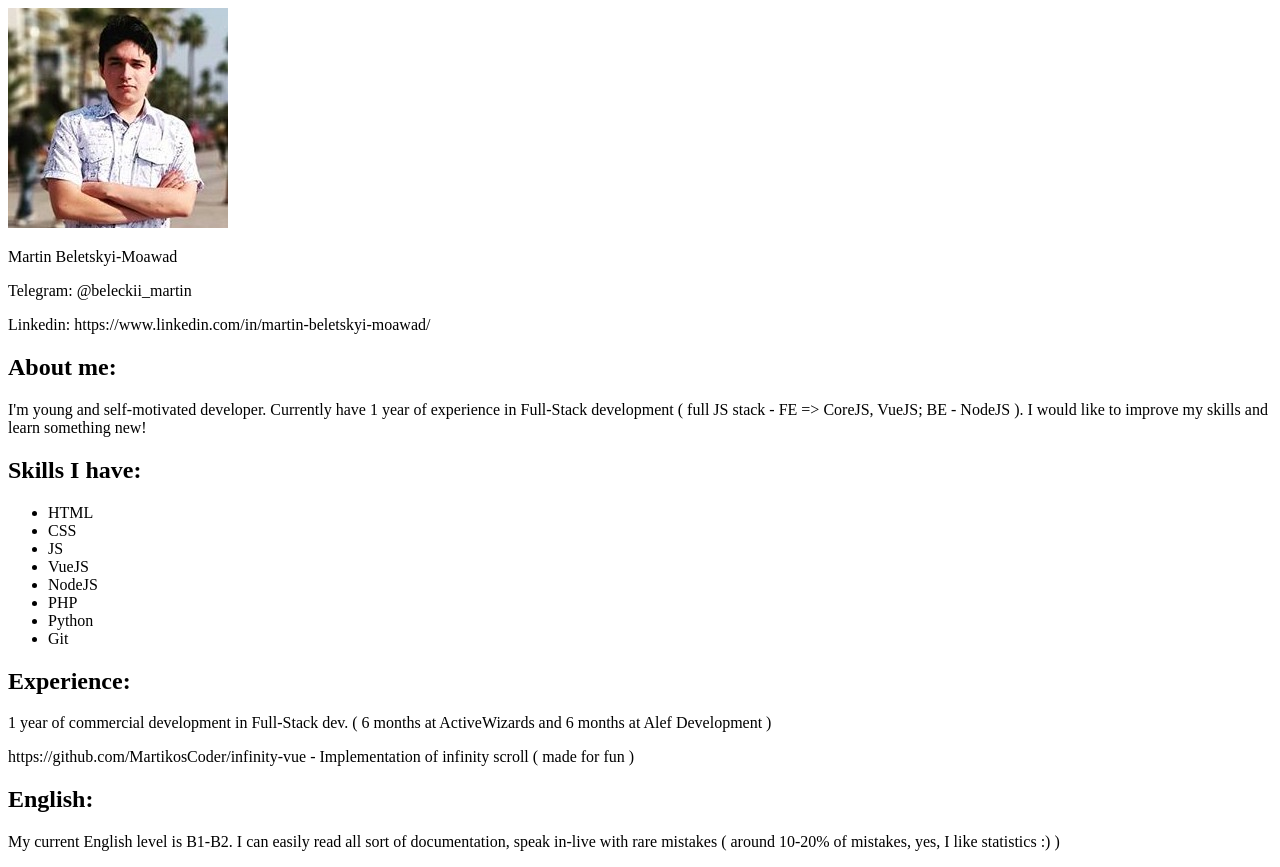
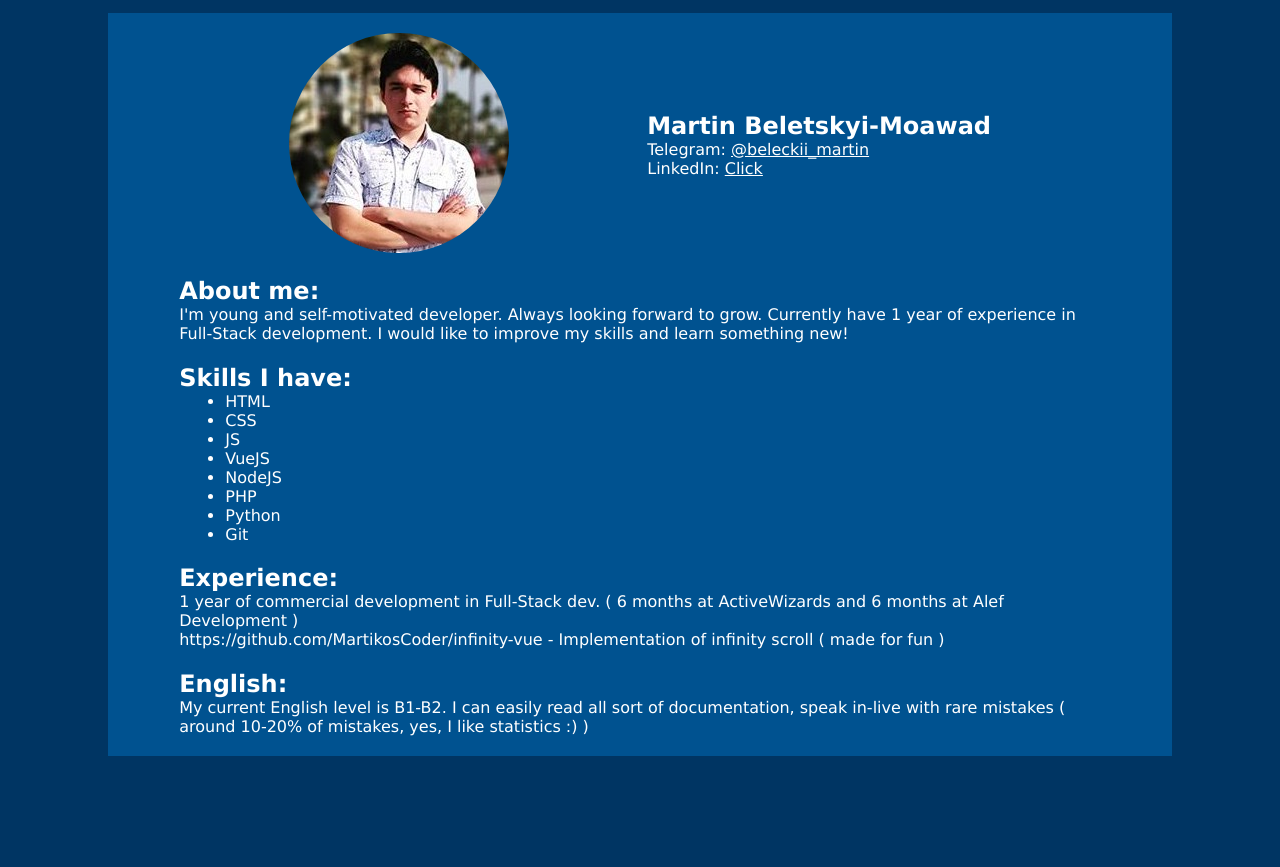
Before and after one commit to MartikosCoder/rsschool-cv, a plain HTML site: page index.html in a window 1280 px wide. After the commit the page ends 800 px from the top, so only its background shows below. Drawn offline with Linux system fonts and the light colour scheme.

Commit message:
feat: add styles and links, classes to html

```diff
--- a/css/style.css
+++ b/css/style.css
@@ -0,0 +1,57 @@
+* {
+    margin: 0;
+    padding: 0;
+}
+
+body {
+    padding: 1% 0;
+    background: #003563;
+}
+
+.cv-main {
+    max-width: 1024px;
+    margin: 0 auto;
+    padding: 20px;
+    background: #005290;
+    color: white;
+    font-family: 'Lucida Sans', 'Lucida Sans Regular', 'Lucida Grande', 'Lucida Sans Unicode', Geneva, Verdana, sans-serif;
+}
+
+.cv-main section {
+    display: flex;
+    padding: 0 5% 2%;
+}
+
+.cv-main section:not(:first-child) {
+    flex-direction: column;
+}
+
+.cv-main section:last-child {
+    padding-bottom: 0;
+}
+
+.bio {
+    justify-content: center;
+}
+
+.avatar img {
+    border-radius: 50%;
+}
+
+.info {
+    align-self: center;
+    margin-left: 15%;
+}
+
+.link {
+    color: white;
+}
+
+.link:hover {
+    color: #c5c5c5;
+    transition: .25s;
+}
+
+.skill__item {
+    margin: 0 5%;
+}
--- a/index.html
+++ b/index.html
@@ -11,35 +11,36 @@
             <div class="avatar">
                 <img src="./img/avatar.jpg" alt="Avatar">
             </div>
-            <p class="name">Martin Beletskyi-Moawad</p>
-            <p>Telegram: @beleckii_martin</p>
-            <p>Linkedin: https://www.linkedin.com/in/martin-beletskyi-moawad/</p>
+            <div class="info">
+                <h1 class="name">Martin Beletskyi-Moawad</h1>
+                <p class="communication">Telegram: <a class="link" href="tg://resolve?domain=beleckii_martin">@beleckii_martin</a></p>
+                <p class="communication">LinkedIn: <a class="link" href="https://www.linkedin.com/in/martin-beletskyi-moawad">Click</a></p>
+            </div>
         </section>
         <section class="summary">
-            <h2>About me:</h2>
-            <p>I'm young and self-motivated developer. Currently have 1 year of experience in Full-Stack development ( full JS stack -
-            FE => CoreJS, VueJS; BE - NodeJS ). I would like to improve my skills and learn something new!</p>
+            <h2 class="title">About me:</h2>
+            <p>I'm young and self-motivated developer. Always looking forward to grow. Currently have 1 year of experience in Full-Stack development. I would like to improve my skills and learn something new!</p>
         </section>
         <section class="skill">
-            <h2>Skills I have:</h2>
-            <ul>
-                <li>HTML</li>
-                <li>CSS</li>
-                <li>JS</li>
-                <li>VueJS</li>
-                <li>NodeJS</li>
-                <li>PHP</li>
-                <li>Python</li>
-                <li>Git</li>
+            <h2 class="title">Skills I have:</h2>
+            <ul class="skill__list">
+                <li class="skill__item">HTML</li>
+                <li class="skill__item">CSS</li>
+                <li class="skill__item">JS</li>
+                <li class="skill__item">VueJS</li>
+                <li class="skill__item">NodeJS</li>
+                <li class="skill__item">PHP</li>
+                <li class="skill__item">Python</li>
+                <li class="skill__item">Git</li>
             </ul>
         </section>
         <section class="work">
-            <h2>Experience: </h2>
+            <h2 class="title">Experience: </h2>
             <p>1 year of commercial development in Full-Stack dev. ( 6 months at ActiveWizards and 6 months at Alef Development )</p>
             <p>https://github.com/MartikosCoder/infinity-vue - Implementation of infinity scroll ( made for fun )</p>
         </section>
         <section class="english">
-            <h2>English: </h2>
+            <h2 class="title">English: </h2>
             <p>My current English level is B1-B2. I can easily read all sort of documentation, speak in-live with rare mistakes (
             around 10-20% of mistakes, yes, I like statistics :) )</p>
         </section>
```
